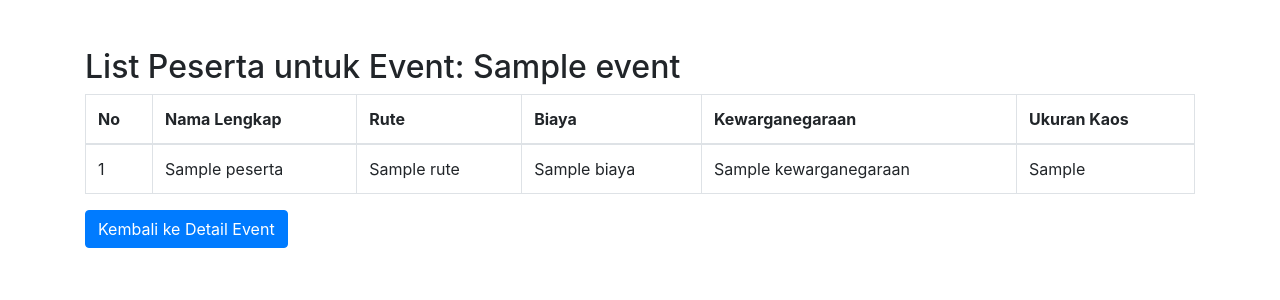
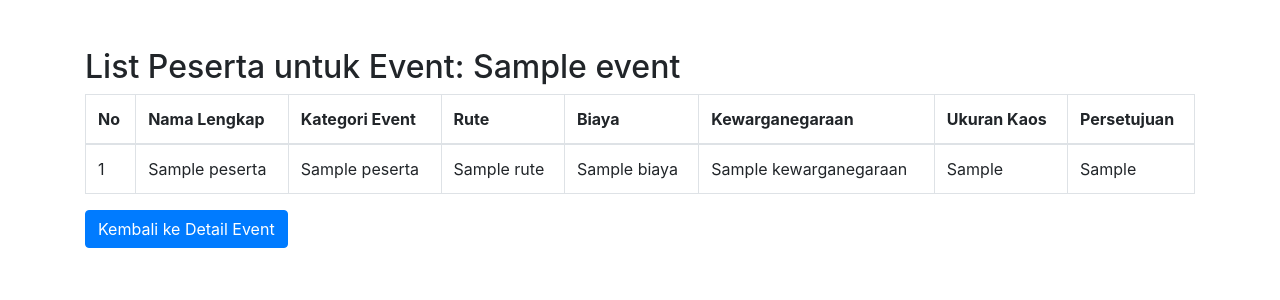
Before and after one commit to Worrisomeazlocillin/Event_Olahraga, a CodeIgniter 4 app: the page made by app/Views/pendaftaran/peserta.php in a window 1280 px wide. Shown: the top 300 px of the page. Run offline with PHP 8.4 and a stand-in for CodeIgniter, Linux system fonts and the light colour scheme; the template is opened without the code that fills it: most values are stand-ins (such as "Sample title", 1, 10 or a date in 2020); some libraries are stand-ins or nearby versions.

Commit message:
8 November 2024

```diff
--- a/app/Config/Routes.php
+++ b/app/Config/Routes.php
@@ -32,6 +32,7 @@ $routes->get('event/peserta/(:num)', 'PendaftaranController::peserta/$1');
 $routes->get('/event/search', 'EventController::search');
 $routes->get('event/coming_soon', 'EventController::comingSoon');
 $routes->get('event/peserta', 'PendaftaranController::peserta');
+$routes->get('event/peserta/(:num)', 'EventController::peserta/$1');
 
 //Kategori
 $routes->get('categories', 'KategoriEventController::index'); // Rute untuk halaman daftar kategori
--- a/app/Views/pendaftaran/form_berbayar.php
+++ b/app/Views/pendaftaran/form_berbayar.php
@@ -185,7 +185,7 @@
                                     </div>
                                     <div class="card-footer">
                                         <button type="submit" class="btn btn-primary">Daftar</button>
-                                        <a href="<?= site_url('event/peserta/' . $event_id) ?>" class="btn btn-secondary">Kembali ke Detail Event</a>
+                                        <a href="<?= site_url('event/peserta/' . $event_id) ?>" class="btn btn-secondary">Lihat List Peserta</a>
                                     </div>
                                 </form>
                             </div>
--- a/app/Views/pendaftaran/form_gratis.php
+++ b/app/Views/pendaftaran/form_gratis.php
@@ -4,7 +4,7 @@
 <head>
     <meta charset="UTF-8">
     <meta name="viewport" content="width=device-width, initial-scale=1.0">
-    <title>Pendaftaran Peserta Event Berbayar</title>
+    <title>Pendaftaran Peserta Event Gratis</title>
     <!-- AdminLTE CSS -->
     <link rel="stylesheet" href="<?= base_url('assets/plugins/fontawesome-free/css/all.min.css') ?>">
     <link rel="stylesheet" href="<?= base_url('assets/dist/css/adminlte.min.css') ?>">
@@ -18,7 +18,7 @@
                 <div class="container-fluid">
                     <div class="row mb-2">
                         <div class="col-sm-6">
-                            <h1 class="m-0">Pendaftaran Event Olahraga Berbayar</h1>
+                            <h1 class="m-0">Pendaftaran Event Olahraga Gratis</h1>
                         </div>
                     </div>
                 </div>
@@ -185,7 +185,7 @@
                                     </div>
                                     <div class="card-footer">
                                         <button type="submit" class="btn btn-primary">Daftar</button>
-                                        <a href="<?= site_url('event/peserta/' . $event_id) ?>" class="btn btn-secondary">Kembali ke Detail Event</a>
+                                        <a href="<?= site_url('event/peserta/' . $event_id) ?>" class="btn btn-secondary">Lihat List Peserta</a>
                                     </div>
                                 </form>
                             </div>
--- a/app/Views/pendaftaran/peserta.php
+++ b/app/Views/pendaftaran/peserta.php
@@ -1,11 +1,13 @@
 <!DOCTYPE html>
 <html lang="en">
+
 <head>
     <meta charset="UTF-8">
     <meta name="viewport" content="width=device-width, initial-scale=1.0">
     <title>List Peserta</title>
     <link rel="stylesheet" href="https://stackpath.bootstrapcdn.com/bootstrap/4.5.2/css/bootstrap.min.css">
 </head>
+
 <body>
 
     <div class="container mt-5">
@@ -16,27 +18,31 @@
                 <tr>
                     <th>No</th>
                     <th>Nama Lengkap</th>
+                    <th>Kategori Event</th>
                     <th>Rute</th>
                     <th>Biaya</th>
                     <th>Kewarganegaraan</th>
                     <th>Ukuran Kaos</th>
+                    <th>Persetujuan</th>
                 </tr>
             </thead>
             <tbody>
-            <?php if (!empty($peserta)): ?>
-                <?php foreach ($peserta as $index => $item): ?>
+                <?php if (!empty($pesertaList)): ?>
+                    <?php foreach ($pesertaList as $index => $peserta): ?>
                         <tr>
                             <td><?= $index + 1; ?></td>
-                        <td><?= esc($item['nama_lengkap']); ?></td>
-                        <td><?= esc($item['rute']); ?></td>
-                        <td><?= esc($item['biaya']); ?></td>
-                        <td><?= esc($item['kewarganegaraan']); ?></td>
-                        <td><?= esc($item['ukuran_kaos']); ?></td>
+                            <td><?= esc($peserta['nama_lengkap']); ?></td>
+                            <td><?= esc($peserta['kategori_event_nama']); ?></td>
+                            <td><?= esc($peserta['rute']); ?></td>
+                            <td><?= esc($peserta['biaya']); ?></td>
+                            <td><?= esc($peserta['kewarganegaraan']); ?></td>
+                            <td><?= esc($peserta['ukuran_kaos']); ?></td>
+                            <td><?= esc($peserta['persetujuan_peserta']); ?></td>
                         </tr>
                     <?php endforeach; ?>
                 <?php else: ?>
                     <tr>
-                    <td colspan="6" class="text-center">Tidak ada peserta yang terdaftar untuk event ini.</td>
+                        <td colspan="8" class="text-center">Tidak ada peserta yang terdaftar untuk event ini.</td>
                     </tr>
                 <?php endif; ?>
             </tbody>
@@ -49,4 +55,5 @@
     <script src="https://cdn.jsdelivr.net/npm/@popperjs/core@2.10.2/dist/umd/popper.min.js"></script>
     <script src="https://stackpath.bootstrapcdn.com/bootstrap/4.5.2/js/bootstrap.min.js"></script>
 </body>
+
 </html>
```
Also changed, not shown: app/Controllers/PendaftaranController.php (+90 -74 lines). Lines whose indentation alone changed are shown as unchanged.
